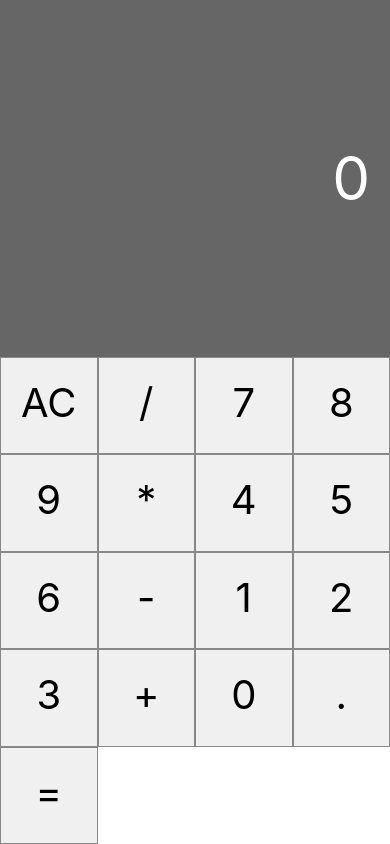
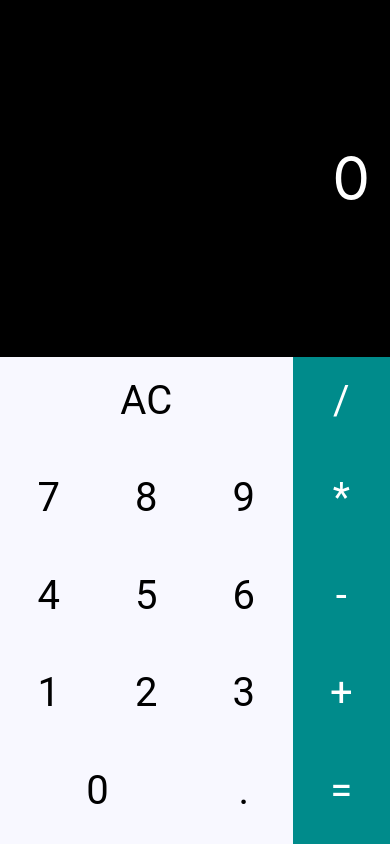
Before and after one commit to hppod/react-native-calculator, a React Native app: screen / in a window 390 px wide. Built offline with nearby package versions, Linux system fonts and the light colour scheme.

Commit message:
definindo novas cores para os botões e aplicando propriedades corretas

```diff
--- a/App.js
+++ b/App.js
@@ -10,28 +10,40 @@ export default class App extends React.Component {
     displayValue: '0'
   }
 
+  addDigit = n => {
+    this.setState({ displayValue: n })
+  }
+
+  clearMemory = () => {
+    this.setState({ displayValue: '0' })
+  }
+
+  setOperation = operation => {
+
+  }
+
   render() {
     return (
       <View style={styles.container}>
         <Display value={this.state.displayValue} />
         <View style={styles.buttons}>
-          <Button label='AC' />
-          <Button label='/' />
+          <Button label='AC' triple onClick={this.clearMemory} />
+          <Button label='/' operation onClick={() => this.setOperation('/')} />
           <Button label='7' />
           <Button label='8' />
           <Button label='9' />
-          <Button label='*' />
+          <Button label='*' operation onClick={() => this.setOperation('*')} />
           <Button label='4' />
           <Button label='5' />
           <Button label='6' />
-          <Button label='-' />
+          <Button label='-' operation onClick={() => this.setOperation('-')} />
           <Button label='1' />
           <Button label='2' />
           <Button label='3' />
-          <Button label='+' />
-          <Button label='0' />
+          <Button label='+' operation onClick={() => this.setOperation('+')} />
+          <Button label='0' double />
           <Button label='.' />
-          <Button label='=' />
+          <Button label='=' operation onClick={() => this.setOperation('=')} />
         </View>
       </View>
     );
--- a/src/components/Button.js
+++ b/src/components/Button.js
@@ -9,18 +9,19 @@ import {
 const styles = StyleSheet.create({
     button: {
         fontSize: 40,
+        fontFamily: 'Roboto',
         height: Dimensions.get('window').width / 4,
         width: Dimensions.get('window').width / 4,
         padding: 20,
-        backgroundColor: '#f0f0f0',
+        backgroundColor: '#f8f8ff',
         textAlign: 'center',
-        borderWidth: 1,
-        borderColor: '#888',
+        // borderWidth: 1,
+        // borderColor: '#fff',
 
     },
     operationButton: {
         color: '#fff',
-        backgroundColor: '#fa8231',
+        backgroundColor: '#008b8b',
     },
     buttonDouble: {
         width: (Dimensions.get('window').width / 4) * 2,
--- a/src/components/Display.js
+++ b/src/components/Display.js
@@ -10,7 +10,7 @@ const styles = StyleSheet.create({
         flex: 1,
         padding: 20,
         justifyContent: 'center',
-        backgroundColor: 'rgba(0,0,0,0.6)',
+        backgroundColor: '#000000',
         alignItems: 'flex-end'
     },
     displayValue: {
```
